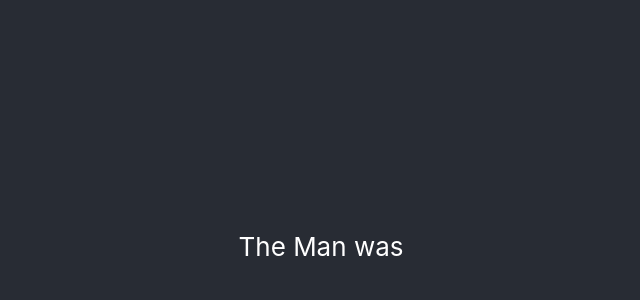
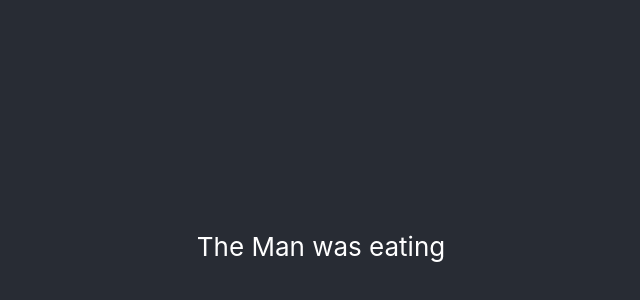
Before and after one commit to dcurtin91/btc-payroll, a React (Create React App) app in the folder btc-payroll/: page / in a window 1280 px wide. Shown: the part 154-454 px from the top of the page, without its empty margins (319-959 px from the left). Built offline with nearby package versions, Linux system fonts and the light colour scheme.

Commit message:
Update App.js

```diff
--- a/btc-payroll/src/App.js
+++ b/btc-payroll/src/App.js
@@ -5,7 +5,7 @@ function App() {
   return (
     <div className="App">
       <header className="App-header">
-        The Man was
+        The Man was eating
       </header>
     </div>
   );
```
